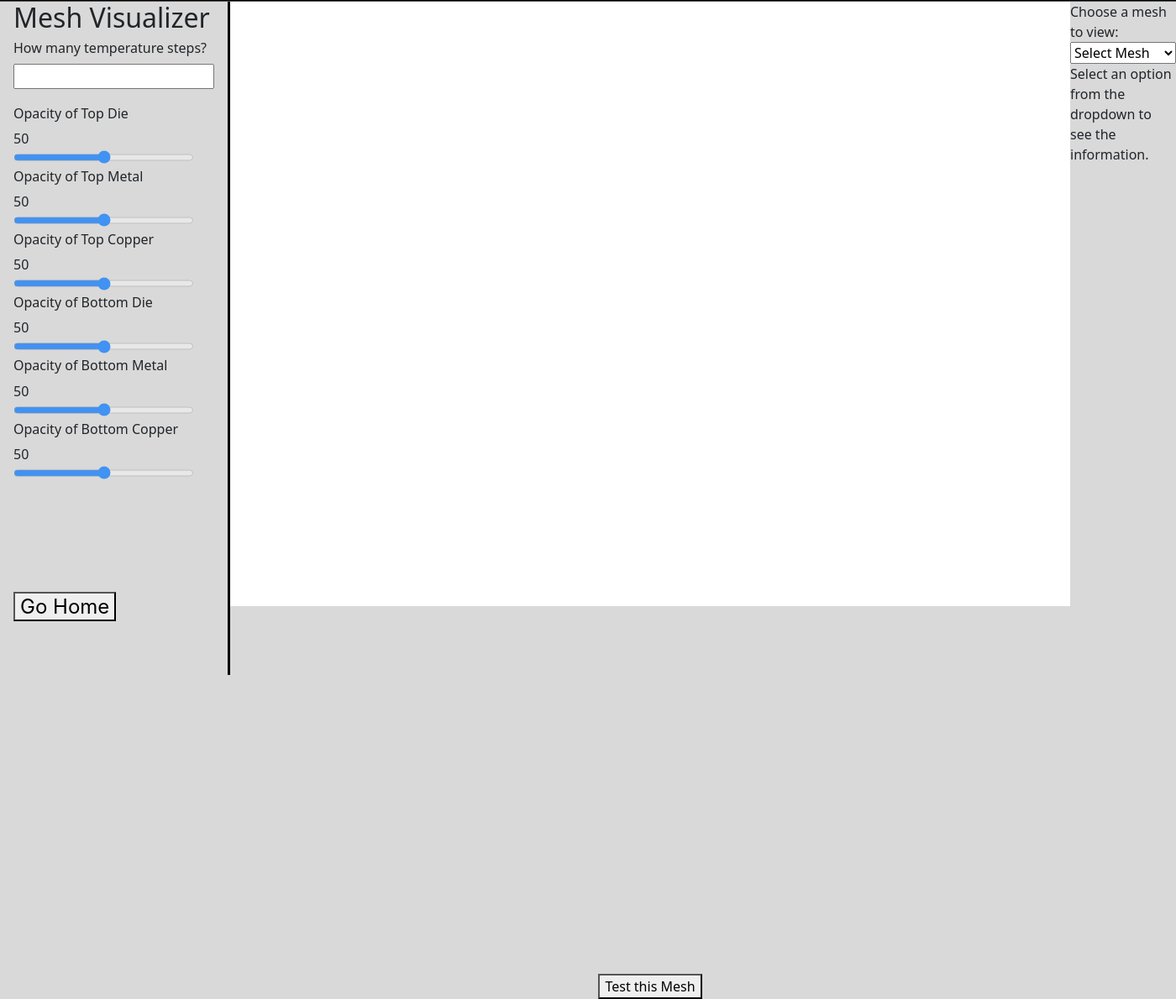
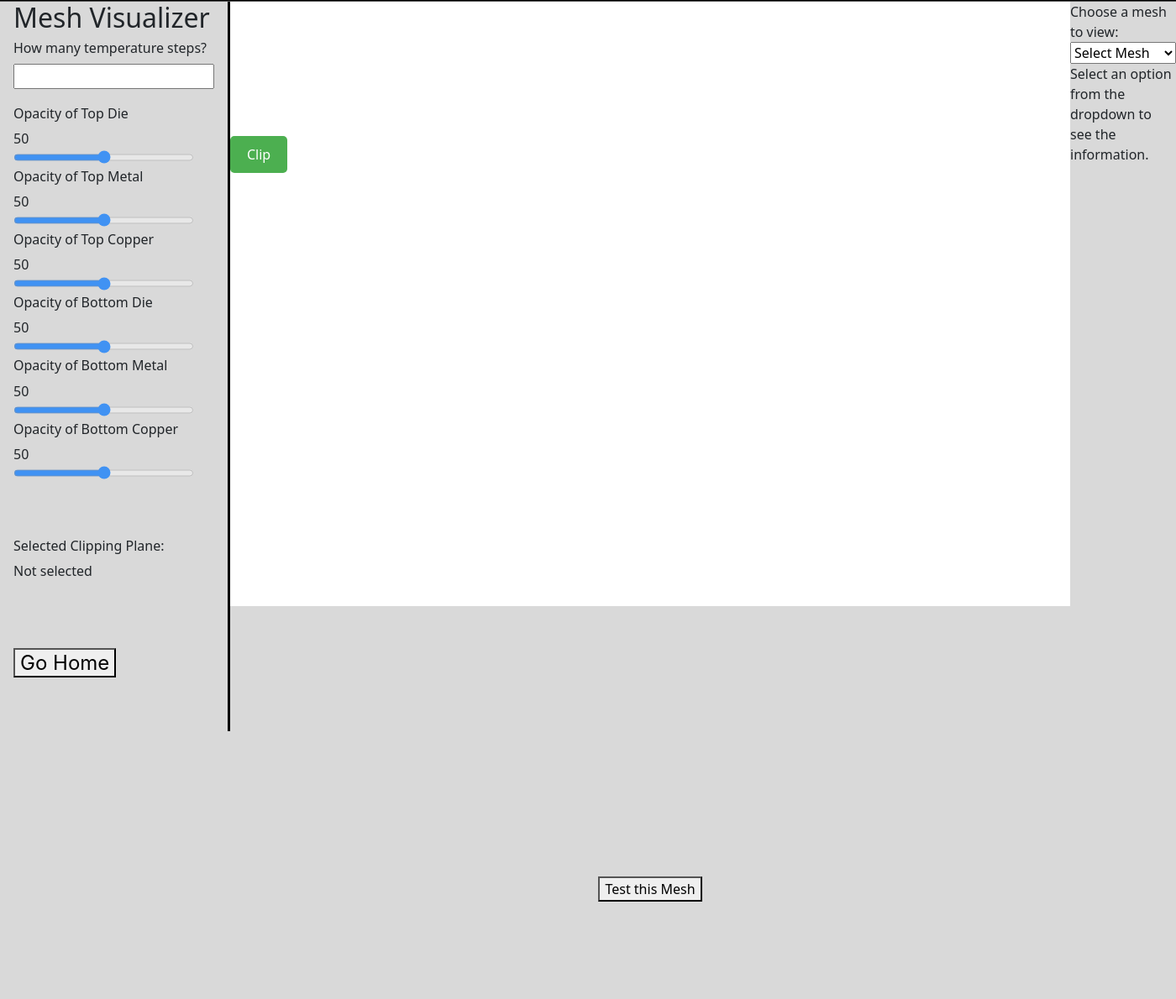
Before and after one commit to Siclarity/siBond, a Flask app: page /mesh in a window 1400 px wide. Shown: the part 53-1243 px from the top of the page at 84% size. After the commit the page ends 1127 px from the top, so only its background shows below. Run offline with Flask 3, Linux system fonts and the light colour scheme; some libraries are stand-ins or nearby versions.

Commit message:
This commit has some changes to the mesh generation page, as suggested in the MELD meeting yesterday, we include a clipping plane that would dynamically load when the user selects an option from the dropdown menu. This clipping plane is a version 1, and takes x,y,z,and none as options. Also within this commit I disabled the displacement for x offset in the gds file allowing generations to complete.

```diff
--- a/website/app.py
+++ b/website/app.py
@@ -316,6 +316,7 @@ def view_mesh(mesh_id):
         "OBM": request.args.get("OBM", default=50.0, type=float)/100.0,
         "OBD": request.args.get("OBD", default=50.0, type=float)/100.0
     }
+    clipping_plane=request.args.get('clipping_plane',default='',type=str)
     # List of mesh filenames for a specific mesh_id
     mesh_files = [
         f'SiO2_top{mesh_id}.vtk',
@@ -350,7 +351,15 @@ def view_mesh(mesh_id):
             color_mesh = 'orange'
         count += 1
         mesh_path = join(MESH_FOLDER, mesh_filename)
-        if exists(mesh_path):
+        if clipping_plane:
+            mesh=pv.read(mesh_path)
+            if clipping_plane=='x':
+                plotter.add_mesh_clip_plane(mesh,normal='x')
+            elif clipping_plane=='y':
+                plotter.add_mesh_clip_plane(mesh,normal='y')
+            elif clipping_plane=='z':
+                plotter.add_mesh_clip_plane(mesh,normal='z')
+        elif exists(mesh_path):
             mesh = pv.read(mesh_path)
             plotter.add_mesh(mesh, color=color_mesh, opacity=opacity)
     plotter.set_background('white')
--- a/website/scripts/mesh_Flask_gen.py
+++ b/website/scripts/mesh_Flask_gen.py
@@ -86,7 +86,8 @@ def create_mesh(JSON_st):
             Cu_h_bot=s1_height*dbUnit
             Cu_dish_bot=abs(Js_in['HeightV1V2'])
 
-            offset_x=abs(Js_in['OffsetV1V2'])
+            # offset_x=abs(Js_in['OffsetV1V2'])
+            offset_x=0
             offset_y=0
 
             recess_shape="ellipse"
@@ -378,7 +379,7 @@ class gen_Copper_piece:
             # plotter3.show()
 
         elif(self.indent=='square'):
-            Cu_cube=pv.Cube(center=(0,0,0),bounds=(-(self.indent_depth),(self.indent_depth),-(self.indent_depth),(self.indent_depth),-(self.indent_depth),(self.indent_depth)))
+            Cu_cube=pv.Cube(center=(0,0,0),bounds=(-(self.radius/2),(self.radius/2),-(self.radius/2),(self.radius/2),-(self.indent_depth),(self.indent_depth)))
             Cu_cube=Cu_cube.triangulate()
             Cu_cube=Cu_cube.translate((0,0,height_offset/2))
             Copper_dished=Copper.boolean_difference(Cu_cube)
--- a/website/templates/mesh.html
+++ b/website/templates/mesh.html
@@ -44,7 +44,7 @@
                 align-items: center;
             }
             .whitespace .pyvista_visualization{
-                padding-top: 20rem;
+                padding-top: 10rem;
             }
             .left-side-box{
                 display:flex;
@@ -137,6 +137,48 @@
                 height:800px;
                 border:none;
             }
+
+            .clipDropdown {
+                position: relative;
+                display: flex;
+                align-self: center;
+            }
+
+            .clipDropdown button {
+                background-color: #4CAF50;
+                color: white;
+                padding: 10px 20px;
+                font-size: 16px;
+                border: none;
+                cursor: pointer;
+                border-radius: 5px;
+            }
+            .clipContent {
+                display: none;
+                position: absolute;
+                background-color: #f9f9f9;
+                min-width: 160px;
+                box-shadow: 0px 8px 16px rgba(0, 0, 0, 0.2);
+                z-index: 1;
+                border-radius: 5px;
+            }
+            .clipContent div {
+                color: black;
+                padding: 12px 16px;
+                text-decoration: none;
+                display: block;
+                border-radius: 5px;
+                cursor: pointer;
+            }
+            .clipContent div:hover {
+                background-color: #ddd;
+            }
+            .clipDropdown:hover .clipContent {
+                display: block;
+            }
+            .clipDropdown:hover button {
+                background-color: #3e8e41;
+            }
     </style>
     </head>
     <body>
@@ -173,6 +215,8 @@
                     <div id="OBC_val"></div>
                     <input type="range" min="0" max="100" value="50" class="slider" id="OBC" title="Opacity of Bot Copper">
                     <div class="spacer"></div>
+                    <h6>Selected Clipping Plane:</h6>
+                    <p id="clipping_plane_val">Not selected</p>
                     <div class="spacer"></div>
                     <a href="/" ><button class="home_button"> Go Home</button></a>
                     <div class="spacer"></div>
@@ -180,6 +224,15 @@
             </div>
                 <div class="whitespace">
                     <div class="pyvista_visualization">
+                        <div class="clipDropdown">
+                            <button>Clip</button>
+                            <div class="clipContent">
+                                <div id="option-x">X</div>
+                                <div id="option-y">Y</div>
+                                <div id="option-z">Z</div>
+                                <div id="option-n">None</div>
+                            </div>
+                        </div>
                         <iframe id="meshViewer" src="" title="3D Mesh Viewer"></iframe>
                     </div>
                     <div class="spacer"></div>
@@ -347,6 +400,10 @@
                     var opacityValue = sliderObj.slider.value;
                     url += `${sliderObj.slider.id}=${opacityValue}&`;  // Add each slider value to the URL
                 });
+                //if there is a selected option for the clipping plane then add it to the update for iframe
+                if (clipping_plane_option){
+                    url+=`clipping_plane=${clipping_plane_option}&`;
+                }
 
                 // Remove the last '&' from the URL
                 url = url.slice(0, -1);
@@ -365,4 +422,26 @@
                 });
             });
         </script>
+        <script>
+            var clipping_plane_option='';
+            function update_clip_plane(value){
+                clipping_plane_option=value;
+                document.getElementById("clipping_plane_val").textContent=clipping_plane_option;
+                updateIframe();
+            }
+            document.getElementById("option-x").addEventListener("click", function() {
+                update_clip_plane('x');
+            });
+
+            document.getElementById("option-y").addEventListener("click", function() {
+                update_clip_plane('y');
+            });
+
+            document.getElementById("option-z").addEventListener("click", function() {
+                update_clip_plane('z');
+            });
+            document.getElementById("option-n").addEventListener("click", function() {
+                update_clip_plane('');
+            });
+        </script>
         </html>
```
Also changed, not shown: Mesh Generator/meshGenerator.py (+9 -9 lines).
